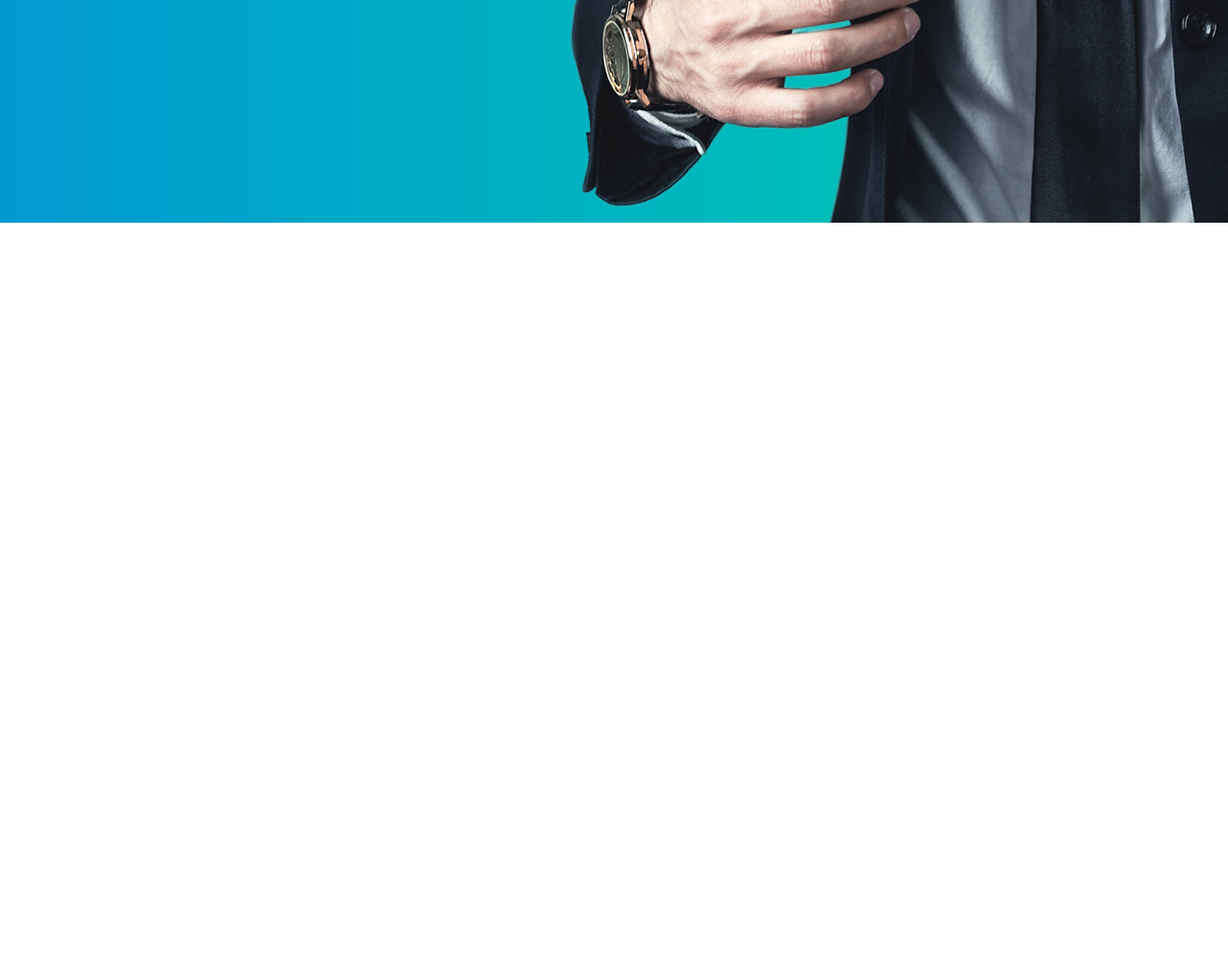
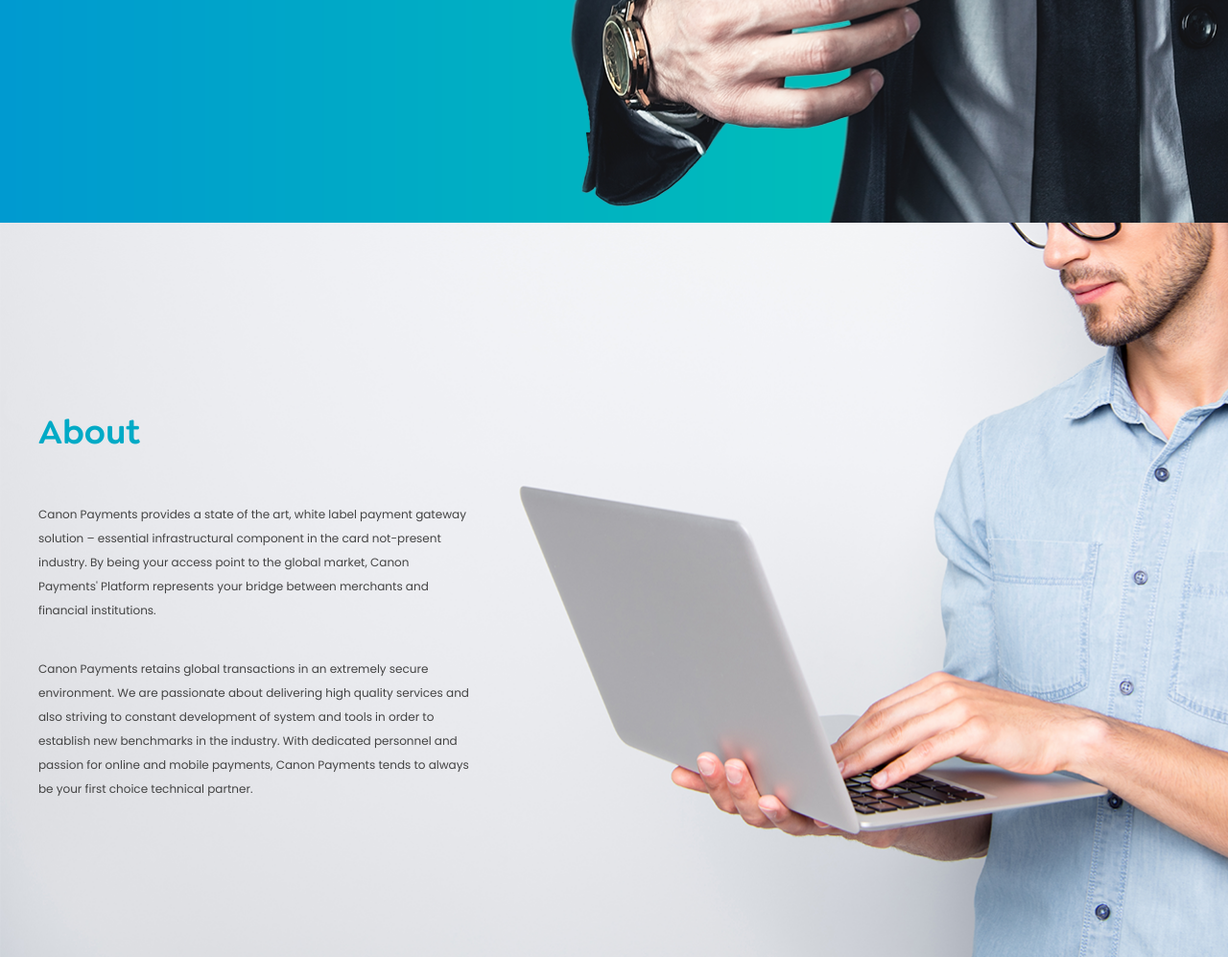
Before and after one commit to vitsovest/HOMEPAGE_EASY, a plain HTML site: page index.html in a window 1280 px wide. Shown: the part 530-1527 px from the top of the page at 96% size. Before the commit the page ends 800 px from the top, so only its background shows below. Drawn offline with Linux system fonts and the light colour scheme.

Commit message:
about block finished

```diff
--- a/css/style.css
+++ b/css/style.css
@@ -92,6 +92,8 @@ header a{
     height: 675px;
     background-image: url("../images/get_started.png");
     background-size: cover;
+    max-width: 1366px;
+    margin: auto;
 }
 
 .get_started_p{
@@ -108,7 +110,7 @@ header a{
 
 }
 
-.get{
+.get {
     height: 55px;
     width: 255px;
     border-radius: 5px;
@@ -124,8 +126,40 @@ header a{
     align-items: center;
     justify-content: center;
     color: #24b0ca;
-/*
-align-items: center;
-justify-content: center;
-margin-left: 10px;*/
 }
+.about {
+    height: 765px;
+    background-image: url("../images/about.png");
+    background-size: cover;
+    max-width: 1366px;
+    margin: auto;
+}
+
+
+.about_p{
+    max-width: 1200px;
+    width: 100%;
+    margin: auto;
+    padding-top: 200px;
+}
+
+.about h2{
+    font-family: Goldplay;
+    font-size: 36px;
+    line-height: 36px;
+    color: #00aac6;
+
+}
+.about_p .ab{
+    max-width: 450px;
+    margin-top: 55px;
+    font-size: 12px;
+    line-height: 25px;
+    color: #434343;
+    font-family: 'Poppins', sans-serif;
+    font-weight: 400;
+}
+
+.ab p{
+    margin-bottom: 36px;
+}
--- a/index.html
+++ b/index.html
@@ -54,6 +54,21 @@
 
 </section>
 
+<section class="about container">
+    <div class="about_p">
+        <h2>
+            About
+        </h2>
+        <div class="ab"
+        <p>Canon Payments provides a state of the art, white label payment gateway solution – essential infrastructural component in the card not-present industry. By being your access point to the global market, Canon Payments' Platform represents your bridge between merchants and financial institutions.</p>
+        <p>Canon Payments retains global transactions in an extremely secure environment. We are passionate about delivering high quality services and also striving to constant development of system and tools in order to establish new benchmarks in the industry. With dedicated personnel and passion for online and mobile payments, Canon Payments tends to always be your first choice technical partner.
+        </p>
+
+    </div>
+    </div>
+
+</section>
+
 <script src="https://kit.fontawesome.com/0148f7d94a.js" crossorigin="anonymous"></script>
 </body>
 </html>
```
Also changed, not shown: images/about.png (added).
